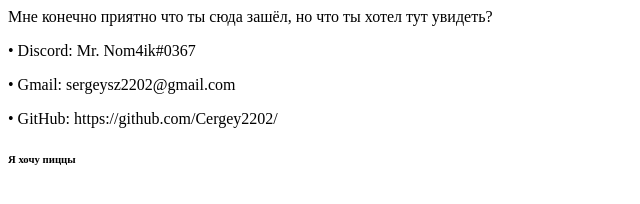
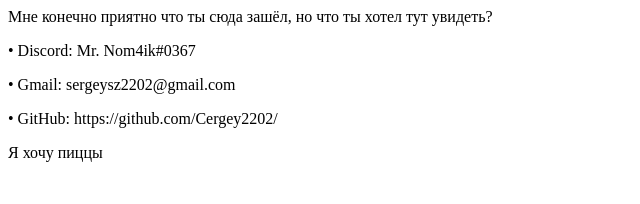
Before and after one commit to Cergey2202/Cergey2202.github.io, a plain HTML site: page index.html in a window 1280 px wide. Shown: the whole page, without its empty margins (0-640 px from the left). Drawn offline with Linux system fonts and the light colour scheme.

Commit message:
Update index.html

```diff
--- a/index.html
+++ b/index.html
@@ -2,4 +2,4 @@
 <p>• Discord: Mr. Nom4ik#0367 </p>
 <p>• Gmail: sergeysz2202@gmail.com</p>
 <p>• GitHub: https://github.com/Cergey2202/ </p>
-<h6>Я хочу пиццы</h6>
+<h0>Я хочу пиццы</h0>
```
